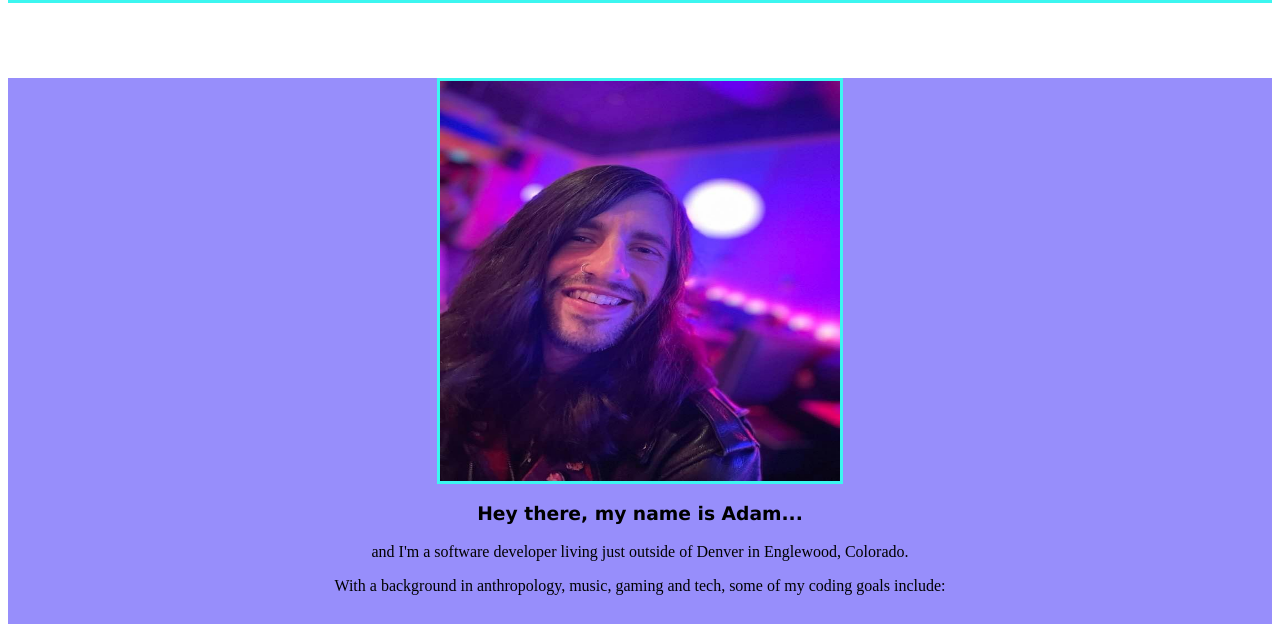
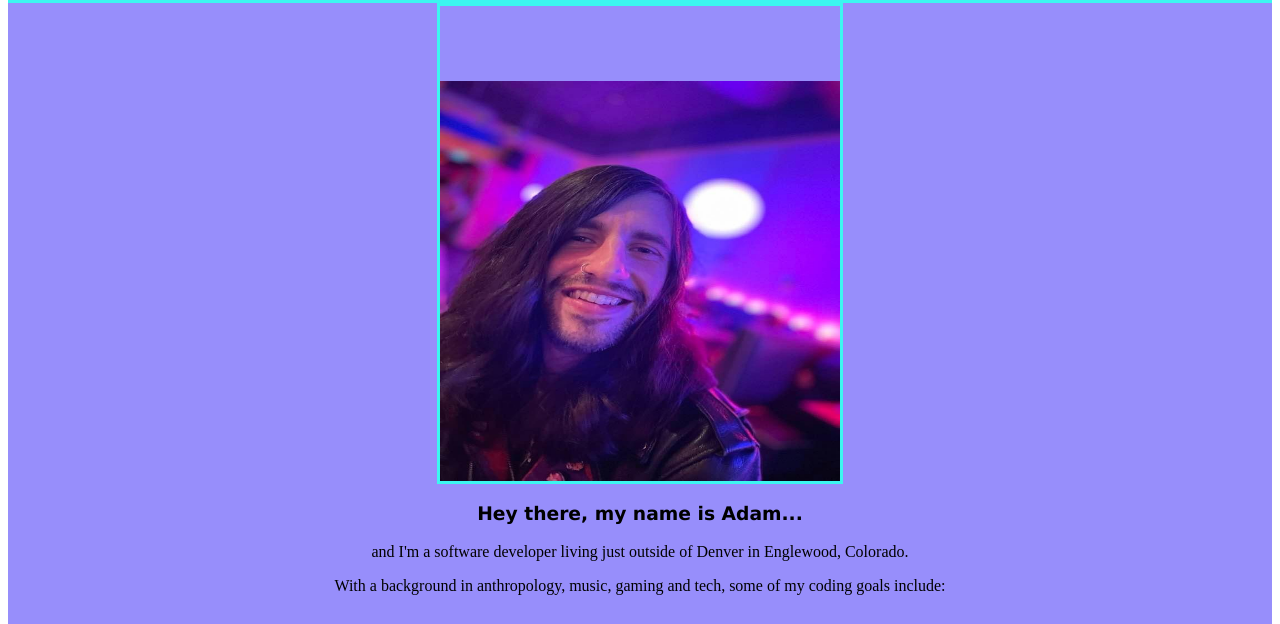
Before and after one commit to Adam-Schubert/business-card, a plain HTML site: page index.html in a window 1280 px wide. Shown: the part 163-787 px from the top of the page. Drawn offline with Linux system fonts and the light colour scheme.

Commit message:
Changed margin-top in img to padding-top

```diff
--- a/style.css
+++ b/style.css
@@ -23,7 +23,7 @@ img {
     display: block;
     margin-left: auto;
     margin-right: auto;
-    margin-top: 75px;
+    padding-top: 75px;
     width: 400px;
     height: 400px;
     border: 3px solid #3cf6f0;
```
